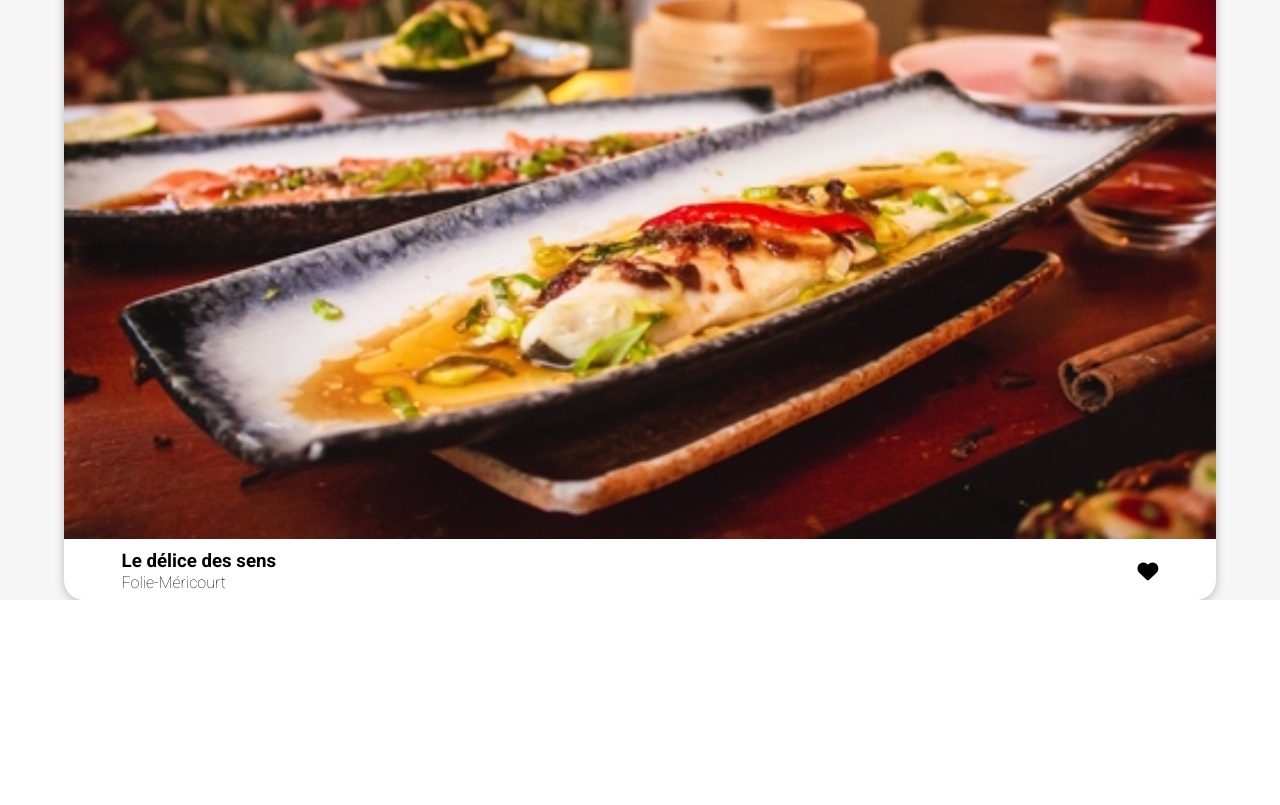
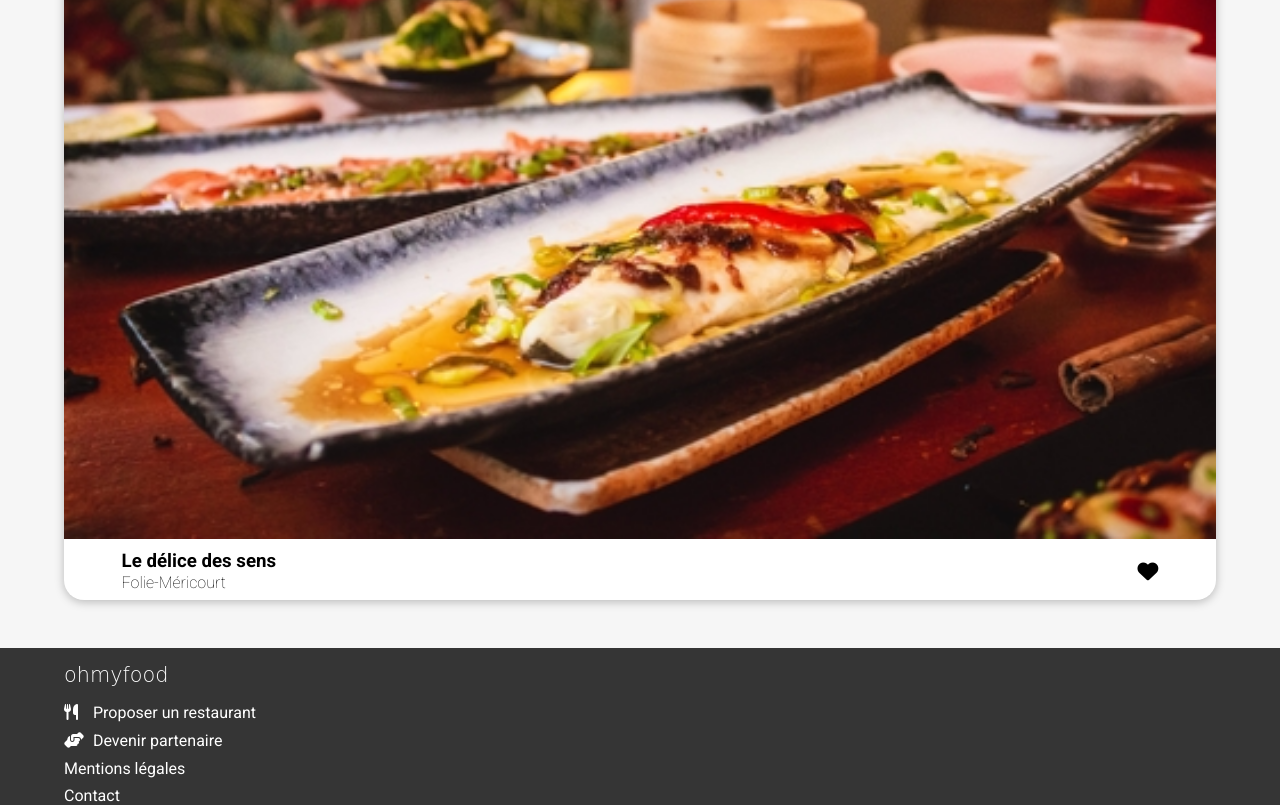
Before and after one commit to Firane/P3-Ohmyfood-GQ, a website: page index.html in a window 1280 px wide. Shown: the part 2886-3691 px from the top of the page. Before the commit the page ends 3486 px from the top, so only its background shows below. Drawn offline with nearby package versions, Linux system fonts and the light colour scheme; a web font is replaced by a local one.

Commit message:
ajout footer

```diff
--- a/index.html
+++ b/index.html
@@ -101,5 +101,15 @@
                     </a>
                </div>
           </section>
+
+          <footer>
+               <div class="footer">
+                    <h2 class="footer__title">ohmyfood</h2>
+                    <a href="#" class="footer__propose footer__links"><i class="fa-solid fa-utensils footer__icons"></i> Proposer un restaurant</a>
+                    <a href="#" class="footer__partner footer__links"><i class="fa-solid fa-handshake-angle footer__icons"></i> Devenir partenaire</a>
+                    <a href="#" class="footer__tos footer__links">Mentions légales</a>
+                    <a href="#" class="footer__contact footer__links">Contact</a>
+               </div>
+          </footer>
      </body>
 </html>
--- /dev/null
+++ b/style/Layouts/_footer.scss
@@ -0,0 +1,35 @@
+@import "../Utils/variables";
+@import "../Utils/mixins";
+
+footer {
+     background: $color-background-footer;
+     color: white;
+     display: flex;
+     flex-direction: column;
+     justify-content: center;
+     align-content: center;
+     align-items: center;
+}
+
+.footer {
+     width: 90%;
+     display: flex;
+     flex-direction: column;
+     row-gap: 0.5rem;
+     &__title {
+          margin-bottom: 0.5rem;
+          margin-top: 1rem;
+          @include font-secondary;
+          font-weight: 200;
+          font-size: 1.3rem;
+     }
+     &__icons {
+          width: 25px;
+          height: 20px;
+     }
+     &__links {
+          text-decoration: none;
+          text-transform: none;
+          color: white;
+     }
+}
--- a/style/Utils/_variables.scss
+++ b/style/Utils/_variables.scss
@@ -4,3 +4,4 @@ $color-tertiary: #99e2d0;
 $color-background-position: #eaeaea;
 $background-accueil: #f6f6f6;
 $grey-text: #7e7e7e;
+$color-background-footer: #353535;
--- a/style/pages/_restaurants.scss
+++ b/style/pages/_restaurants.scss
@@ -15,6 +15,7 @@
           margin: 0 auto;
           row-gap: 1rem;
           margin-top: 3rem;
+          margin-bottom: 3rem;
      }
      &__image {
           width: 100%;
--- a/style/styles.scss
+++ b/style/styles.scss
@@ -6,3 +6,4 @@
 @import "./pages/exploration";
 @import "./pages/fonctionnement";
 @import "./pages/restaurants";
+@import "./Layouts/footer";
```
Also changed, not shown: style/styles.css, 1 other file.
